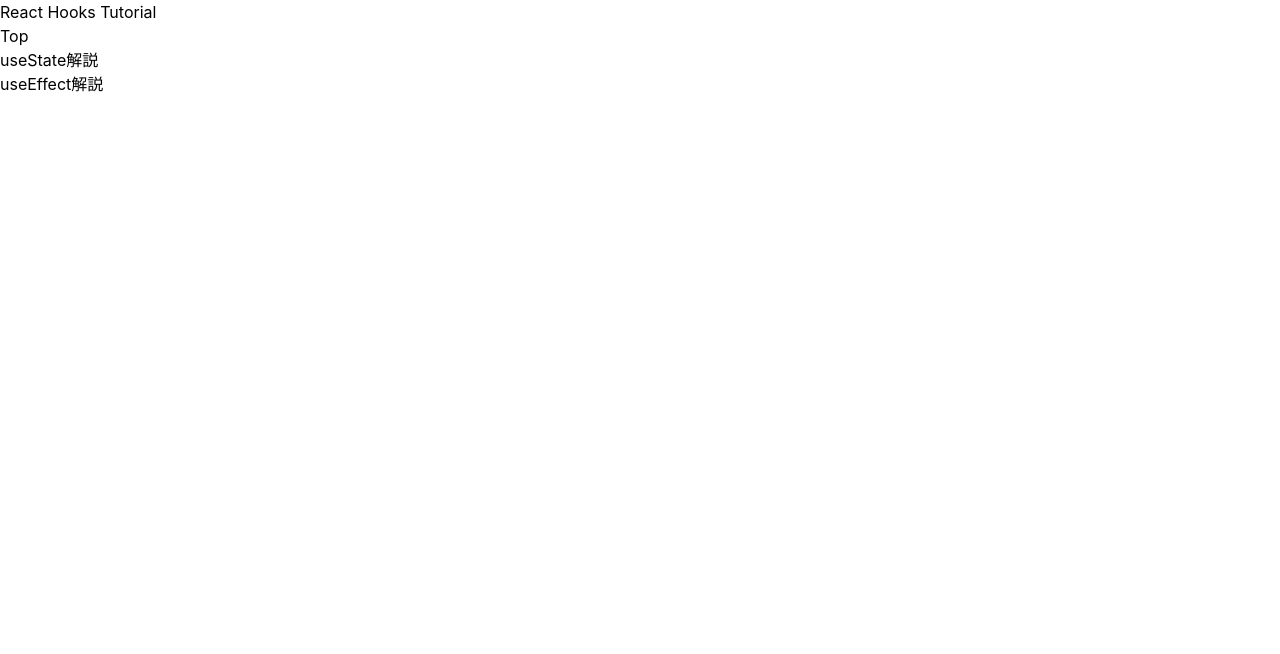
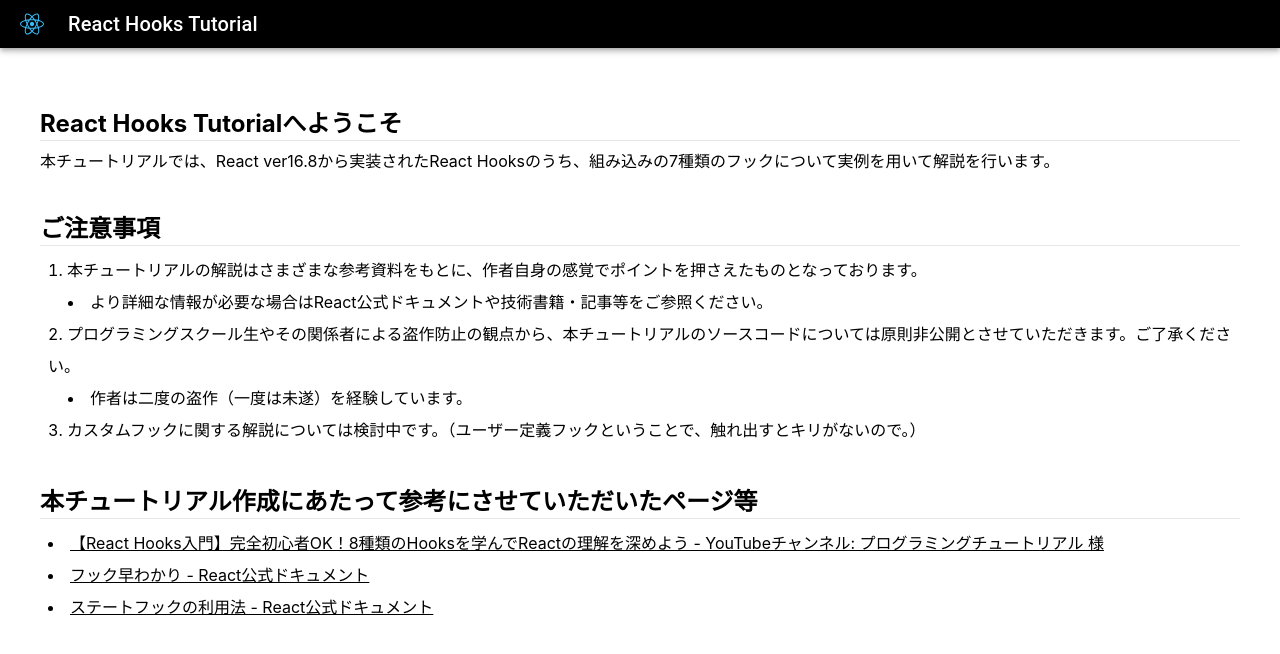
Before and after one commit to Teppeichang/react_hooks_tutorial, a React (Create React App) app: page / in a window 1280 px wide. Shown: the top 654 px of the page. Built offline with nearby package versions, Linux system fonts and the light colour scheme.

Commit message:
Feat: Topページ(実装〜スタイリング完了)、useState解説ページ（スタイリング完了）

```diff
--- a/package.json
+++ b/package.json
@@ -14,6 +14,7 @@
     "flowbite-react": "^0.3.5",
     "react": "^18.2.0",
     "react-dom": "^18.2.0",
+    "react-icons": "^4.7.1",
     "react-router-dom": "^6.4.3",
     "react-scripts": "5.0.1",
     "web-vitals": "^2.1.4"
--- a/public/index.html
+++ b/public/index.html
@@ -24,7 +24,7 @@
       work correctly both with client-side routing and a non-root public URL.
       Learn how to configure a non-root public URL by running `npm run build`.
     -->
-    <title>React App</title>
+    <title>React Hooks Tutorial</title>
   </head>
   <body>
     <noscript>You need to enable JavaScript to run this app.</noscript>
--- a/src/App.jsx
+++ b/src/App.jsx
@@ -1,17 +1,44 @@
 import { BrowserRouter, Link, Routes, Route } from "react-router-dom";
+import { useState } from "react";
+import AppBar from "@mui/material/AppBar";
+import Box from "@mui/material/Box";
+import Toolbar from "@mui/material/Toolbar";
+import Typography from "@mui/material/Typography";
+import IconButton from "@mui/material/IconButton";
+import { FaReact } from 'react-icons/fa';
+import Drawer from '@mui/material/Drawer';
+import { List } from "@mui/material";
 import Top from "./pages/Top";
 import UseStatePage from "./pages/UseStatePage";
 import UseEffectPage from "./pages/UseEffectPage";
 
 function App() {
+  const [open, setOpen] = useState(false);
+  const handleToggle = () => {
+    setOpen(!open)
+}
+
   return (
     <BrowserRouter>
-      <div className="flex flex-col">
-        <p>React Hooks Tutorial</p>
-        <Link to="/">Top</Link>
-        <Link to="/usestate">useState解説</Link>
-        <Link to="/useeffect">useEffect解説</Link>
-      </div>
+      <Box sx={{ flexGrow: 1 }}>
+        <AppBar position="static" sx={{backgroundColor: 'black'}}>
+          <Toolbar variant="dense">
+            <IconButton edge="start" color="inherit" aria-label="menu" onClick={handleToggle} sx={{ mr: 2 }}>
+              <FaReact className="text-sky-400"/>
+            </IconButton>
+            <Typography variant="h6" color="inherit">
+              <Link to="/">React Hooks Tutorial</Link>
+            </Typography>
+          </Toolbar>
+        </AppBar>
+        <Drawer sx={{ width: 400 }} variant="temporary" open={open} onClose={handleToggle}>
+          <List sx={{ display: 'flex', flexDirection: 'column', p: 2, lineHeight: 3 }}>
+            <Link to="/usestate" className="hover:text-sky-400 hover:underline">useState</Link>
+            <Link to="/useeffect" className="hover:text-sky-400 hover:underline">useEffect</Link>
+            <p>useContext</p>
+          </List>
+        </Drawer>
+      </Box>
       <Routes>
         <Route path="/" element={<Top />} />
         <Route path="/usestate" element={<UseStatePage />} />
--- a/src/pages/Top.jsx
+++ b/src/pages/Top.jsx
@@ -1,9 +1,57 @@
 const Top = () => {
   return (
-    <div>
+    <div className="mt-5 p-10">
+      <p className="text-2xl font-bold">React Hooks Tutorialへようこそ</p>
+      <hr />
+      <p className="mt-2">
+        本チュートリアルでは、React ver16.8から実装されたReact
+        Hooksのうち、組み込みの7種類のフックについて実例を用いて解説を行います。
+      </p>
+      <p className="text-2xl font-bold mt-10">ご注意事項</p>
+      <hr />
+      <ul className="list-decimal list-inside leading-8 mt-2 pl-2">
+        <li>
+          本チュートリアルの解説はさまざまな参考資料をもとに、作者自身の感覚でポイントを押さえたものとなっております。
+        </li>
+        <ul className="list-disc list-inside pl-5">
+          <li>
+            より詳細な情報が必要な場合はReact公式ドキュメントや技術書籍・記事等をご参照ください。
+          </li>
+        </ul>
+        <li>
+          プログラミングスクール生やその関係者による盗作防止の観点から、本チュートリアルのソースコードについては原則非公開とさせていただきます。ご了承ください。
+        </li>
+        <ul className="list-disc list-inside pl-5">
+          <li>作者は二度の盗作（一度は未遂）を経験しています。</li>
+        </ul>
+        <li>
+          カスタムフックに関する解説については検討中です。（ユーザー定義フックということで、触れ出すとキリがないので。）
+        </li>
+      </ul>
+      <p className="text-2xl font-bold mt-10">
+        本チュートリアル作成にあたって参考にさせていただいたページ等
+      </p>
+      <hr />
+      <ul className="list-disc list-inside mt-2 pl-2 leading-8">
+        <li>
+          <a href="https://www.youtube.com/watch?v=uuAdVs7sbAs&t=208s" className="text-decoration: underline">
+            【React Hooks入門】完全初心者OK！8種類のHooksを学んでReactの理解を深めよう -
+            YouTubeチャンネル: プログラミングチュートリアル 様
+          </a>
+        </li>
+        <li>
+          <a href="https://ja.reactjs.org/docs/hooks-overview.html" className="text-decoration: underline">
+            フック早わかり - React公式ドキュメント
+          </a>
+        </li>
+        <li>
+          <a href="https://ja.reactjs.org/docs/hooks-state.html" className="text-decoration: underline">
+            ステートフックの利用法 - React公式ドキュメント
+          </a>
+        </li>
+      </ul>
+    </div>
+  );
+};
 
-    </div>
-  )
-}
-
-export default Top
+export default Top;
--- a/src/pages/UseStatePage.jsx
+++ b/src/pages/UseStatePage.jsx
@@ -16,7 +16,8 @@
   };
 
   return (
-    <div className="flex flex-col justify-center items-center">
+    <div className="flex flex-col justify-center items-center mt-10">
+      <p className="text-2xl mb-10">React Hooks Tutorial : useState</p>
       <div className="flex">
         <button type="button" className="px-4 font-medium text-center text-white bg-blue-700 mr-5">
           A
@@ -32,7 +33,7 @@
           ＋
         </button>
       </div>
-      <div className="flex mt-5 mb-5">
+      <div className="flex mt-5 mb-20">
         <button type="button" className="px-4 font-medium text-center text-white bg-red-600 mr-5">
           B
         </button>
@@ -77,16 +78,44 @@
             <Typography>
               結論: useState というフックを使う。
               <br />
+              A の挙動を再現するコードは下記の通り。（解説は後述）
               <code className="bg-slate-200 block mb-5">
                 import {"{"} useState {"}"} from "react";
                 <br />
+                <br />
                 const CountComponent = () => {'{'}
                 <br />
-                  <p className="ml-3">const [count, setCount] = (0);</p>
-                  <p className="ml-3">// 以下略</p>
+                const [count, setCount] = useState(0);
+                <br />
+                const handleClick = () => {'{'}
+                <br />
+                <p className="ml-5">count + 1;</p>
                 {'}'}
+                <br />
+                <br />
+                return (<br />
+                  <p className="ml-5">&lt;div&gt;<br /></p>
+                  <p className="ml-10">&lt;button&gt;&lt;span&gt; Count: {'{'}count{'}'} &lt;/span&gt;&lt;/button&gt;<br /></p>
+                  <p className="ml-10">&lt;button type="button" onClick={'{'}handleClick{'}'} &gt;＋&lt;/button&gt;<br /></p>
+                  <p className="ml-5">&lt;/div&gt;<br /></p>
+                )
               </code>
-              上記サンプルコードの記述の意味は以下の通り↓
+            </Typography>
+          </AccordionDetails>
+        </Accordion>
+        <Accordion>
+          <AccordionSummary expandIcon={<ExpandMoreIcon />}>
+            <Typography>useStateとは？</Typography>
+          </AccordionSummary>
+          <AccordionDetails>
+            <Typography>
+              useStateとは、「ステートフック」と呼ばれるもので、JavaScript変数を「state変数」として保持し、変数の状態管理を実現することができる。（通常、変数は関数の実行が終了すると消えてしまう。）
+              <br />
+              <br />
+              useStateを使うことで、変数の状態がReactで保持されて、変更を反映させる関数(=set〇〇)が変数に変更が生じると動作するので、変数更新時のレンダリングが行われる仕組みが成立する。
+              <br />
+              useStateを使わないと、変数の中身は変わってもその状態がReact側で保持されず、かつ変更を反映させる関数もないので変数更新時のレンダリングが行われる仕組みが成立しない。
+              <br />
               <br />
               <code className="bg-slate-200 block">
                 import {"{"} useState {"}"} from "react";
@@ -94,41 +123,45 @@
                 // フックを使う際は import 記述が必要(useState以外のフックに関しても同様)
               </code>
               <code className="bg-slate-200 block mt-5 mb-5">
-              const [count, setCount] = (0);
+                const [count, setCount] = (0);
+                <br />
+                // const [countの現在の値(state), countのstateを更新するための関数] = (初期値)
+              </code>
               <br />
-              // const [Countの現在の状態(state), Countのstateを更新するための関数] = (初期値)
+              useState単体だけでは「変数の更新と同時にレンダリング」を実現できないので、useStateの「変更を反映させる関数」を変数の更新を行うイベントに合わせて発火させる必要がある。
+              <br/>
+              前項で紹介した A の動作を再現するコードを確認してみると・・・
+              <code className="bg-slate-200 block mt-5 mb-5">
+                import {"{"} useState {"}"} from "react";
+                <br />
+                <br />
+                const CountComponent = () => {'{'}
+                <br />
+                const [count, setCount] = useState(0);
+                <br />
+                const handleClick = () => {'{'}
+                <br />
+                <p className="ml-5">count + 1;</p>
+                {'}'}
+                <br />
+                <br />
+                return (<br/>
+                  <p className="ml-5">&lt;div&gt;<br/></p>
+                  <p className="ml-10">// JSXのreturn内でJavaScript変数・関数を呼び出す場合は{'{'} {'}'}で変数・関数名を囲う<br/></p>
+                  <p className="ml-10">&lt;button&gt;&lt;span&gt; Count: {'{'}count{'}'} &lt;/span&gt;&lt;/button&gt;<br/></p>
+                  <p className="ml-10">&lt;button type="button" onClick={'{'}handleClick{'}'} &gt;＋&lt;/button&gt;<br/></p>
+                  <p className="ml-5">&lt;/div&gt;<br/></p>
+                )
               </code>
-              useStateを使わないと、変数の中身は変わってもその状態がReact側で保持されず、かつ変更を反映させる関数もないので変数更新時のレンダリングが行われない。
-              <br />
-              useStateを使うことで、変数の状態がReactで保持されて、変更を反映させる関数(=set〇〇)が変数に変更が生じると動作するので、変数更新時のレンダリングが行われる。
-              <br />
-              <br />
-              変数の更新と同時にレンダリングを実現するには、useStateの「変更を反映させる関数」を変数の更新を行うイベントに合わせて発火させる必要がある。
-              <br/>
-              例えば、A の動作を再現する場合のコードは以下の通り↓
+              buttonのonClick属性に、「変更を反映させる関数」を設定されている。この「変更を反映させる関数」がイベントハンドラとなり、ボタンクリックと同時にCountの数値が更新、ブラウザがレンダリングされるという流れになる。<br /><br />
+              参考：以下の記述でもOK<br />
               <code className="bg-slate-200 block mt-5 mb-5">
                 const CountComponent = () => {'{'}<br/>
                 const [count, setCount] = useState(0);<br/>
                 return (<br/>
                   <p className="ml-5">&lt;div&gt;<br/></p>
-                  <p className="ml-10">// return 内でJavaScript変数・関数を呼び出す場合はオブジェクトリテラルで囲う必要がある<br/></p>
                   <p className="ml-10">&lt;button&gt;&lt;span&gt; Count: {'{'}count{'}'} &lt;/span&gt;&lt;/button&gt;<br/></p>
                   <p className="ml-10">&lt;button type="button" onClick={'{'}() => setCount(count + 1){'}'} &gt;＋&lt;/button&gt;<br/></p>
-                  <p className="ml-5">&lt;/div&gt;<br/></p>
-                )
-              </code>
-              buttonのonClick属性に、「変更を反映させる関数」を設定することで、「変更を反映させる関数」がイベントハンドラとなり、ボタンクリックと同時にCountの数値が更新、ブラウザがレンダリングされる。<br /><br />
-              参考：以下の記述でもOK<br />
-              <code className="bg-slate-200 block mt-5 mb-5">
-                const CountComponent = () => {'{'}<br/>
-                const [count, setCount] = useState(0);<br/>
-                const handleClick = () => {'{'}<br />
-                <p className="ml-5">count + 1;</p>
-                {'}'}<br/>
-                return (<br/>
-                  <p className="ml-5">&lt;div&gt;<br/></p>
-                  <p className="ml-10">&lt;button&gt;&lt;span&gt; Count: {'{'}count{'}'} &lt;/span&gt;&lt;/button&gt;<br/></p>
-                  <p className="ml-10">&lt;button type="button" onClick={'{'}handleClick{'}'} &gt;＋&lt;/button&gt;<br/></p>
                   <p className="ml-5">&lt;/div&gt;<br/></p>
                 )
               </code>
```
Also changed, not shown: public/manifest.json, 1 other file (tests, documents, lock files or other folders).
